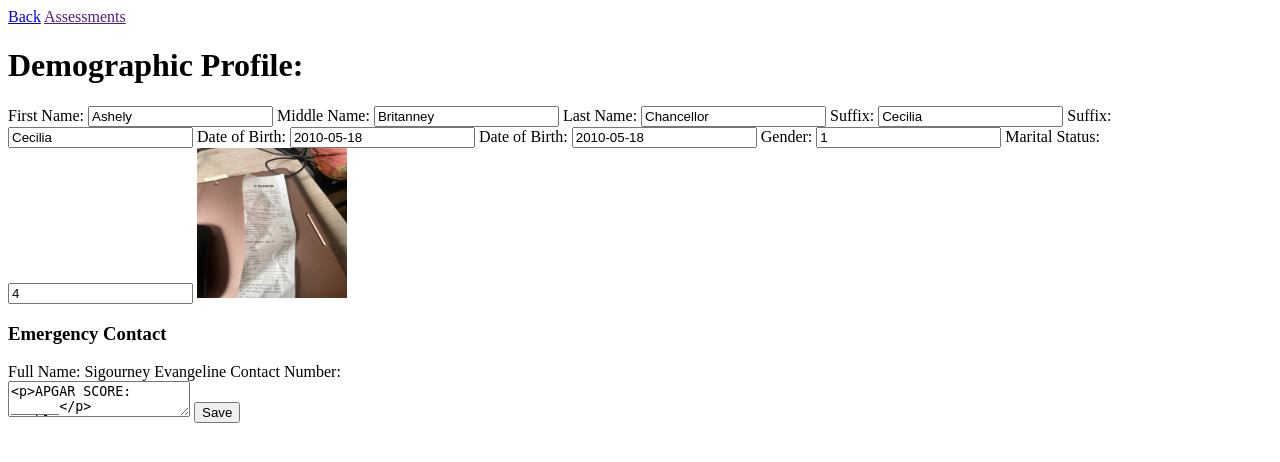
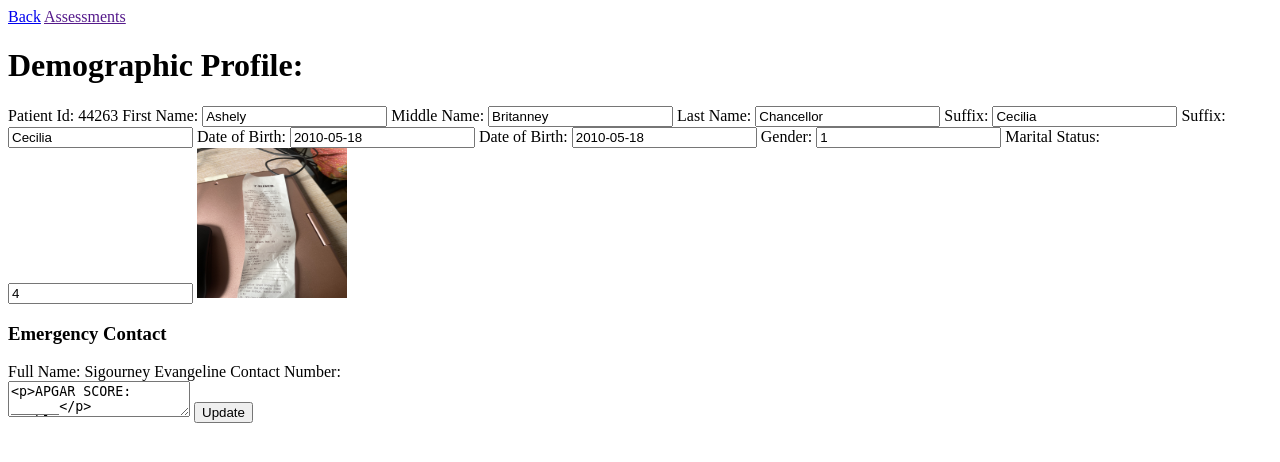
Before and after one commit to mathewdy/cdss_feu, a PHP site: page /view-patient.php?patient_id=44263 in a window 1280 px wide. Shown: the top 462 px of the page. Run offline with PHP 8.4, Linux system fonts and the light colour scheme; a user stored in the database is signed in; data comes from the database, SQL or seed files in the repository; some libraries are stand-ins or nearby versions.

Commit message:
sarap codes

```diff
--- a/users/view-patient.php
+++ b/users/view-patient.php
@@ -45,6 +45,10 @@ $_SESSION['account_id'];
             foreach($run_query_patient as $row_patient){
                 ?>
 
+                    <label for="">Patient Id:</label>
+                    <label for=""><?php echo $row_patient['patient_id']?></label>
+
+
                     <label for="">First Name:</label>
                     <input type="text" name="patient_first_name" value="<?php echo $row_patient['patient_first_name']?>" readonly>
 
@@ -81,7 +85,8 @@ $_SESSION['account_id'];
                     <label for=""><?php echo $row_patient['mothers_contact_number']?></label>
 
                     <form action="" method="POST" enctype='multipart/form-data'>
-                        <textarea><?php if(empty($row_patient['remarks_assessments'])){
+                    <input type="hidden" name="patient_id" value="<?php echo $row_patient['patient_id']?>">
+                        <textarea name="patients_assessments"><?php if(empty($row_patient['remarks_assessments'])){
                                 ?>
                                     <table>
                                             <thead>
@@ -357,7 +362,21 @@ $_SESSION['account_id'];
                             }
                             ?>
                         </textarea>
-                        <input type="submit" name="create_cdss_patient" value="Save">
+                        <?php
+
+                        if(empty($row_patient['remarks_assessments'])){
+                            ?>
+                                <input type="submit" name="create_cdss_patient" value="Save">
+                            <?php
+                        }else{
+                            ?>
+                                <input type="submit" name="update_cdss_patient" value="Update">
+                            <?php
+                        }
+
+                        ?>
+
+
                     </form>
                 <?php
             }
@@ -384,3 +403,55 @@ $_SESSION['account_id'];
 
 </body>
 </html>
+
+
+<?php
+
+if(isset($_POST['create_cdss_patient'])){
+    date_default_timezone_set("Asia/Manila");
+    $date = date('y-m-d');
+
+    $account_id = $_SESSION['account_id'];
+    $patient_id = $_POST['patient_id'];
+    $patients_assessments = $_POST['patients_assessments'];
+
+    $query_insert_remarks = "INSERT INTO remarks (patient_id,assessments,date_created,date_updated,modified_by) VALUES ('$patient_id','$patients_assessments','$date', '$date','$account_id')";
+    $run_insert_remarks = mysqli_query($conn,$query_insert_remarks);
+
+    if($run_insert_remarks){
+        // subject to revise
+        echo "added";
+    }else{
+        echo "error";
+    }
+
+
+
+}
+
+
+if(isset($_POST['update_cdss_patient'])){
+    date_default_timezone_set("Asia/Manila");
+    $date = date('y-m-d');
+
+    $account_id = $_SESSION['account_id'];
+    $patient_id = $_POST['patient_id'];
+    $patients_assessments = $_POST['patients_assessments'];
+
+    $query_update_remarks = "UPDATE remarks SET assessments = '$patients_assessments', date_created = '$date' , date_updated = '$date' , modified_by = '$account_id' WHERE patient_id = '$patient_id'";
+    $run_update_remarks = mysqli_query($conn,$query_update_remarks);
+
+    if($run_update_remarks){
+        // subject to revise
+        echo "updated";
+    }else{
+        echo "error";
+    }
+}
+
+
+
+ob_end_flush();
+
+
+?>
```
